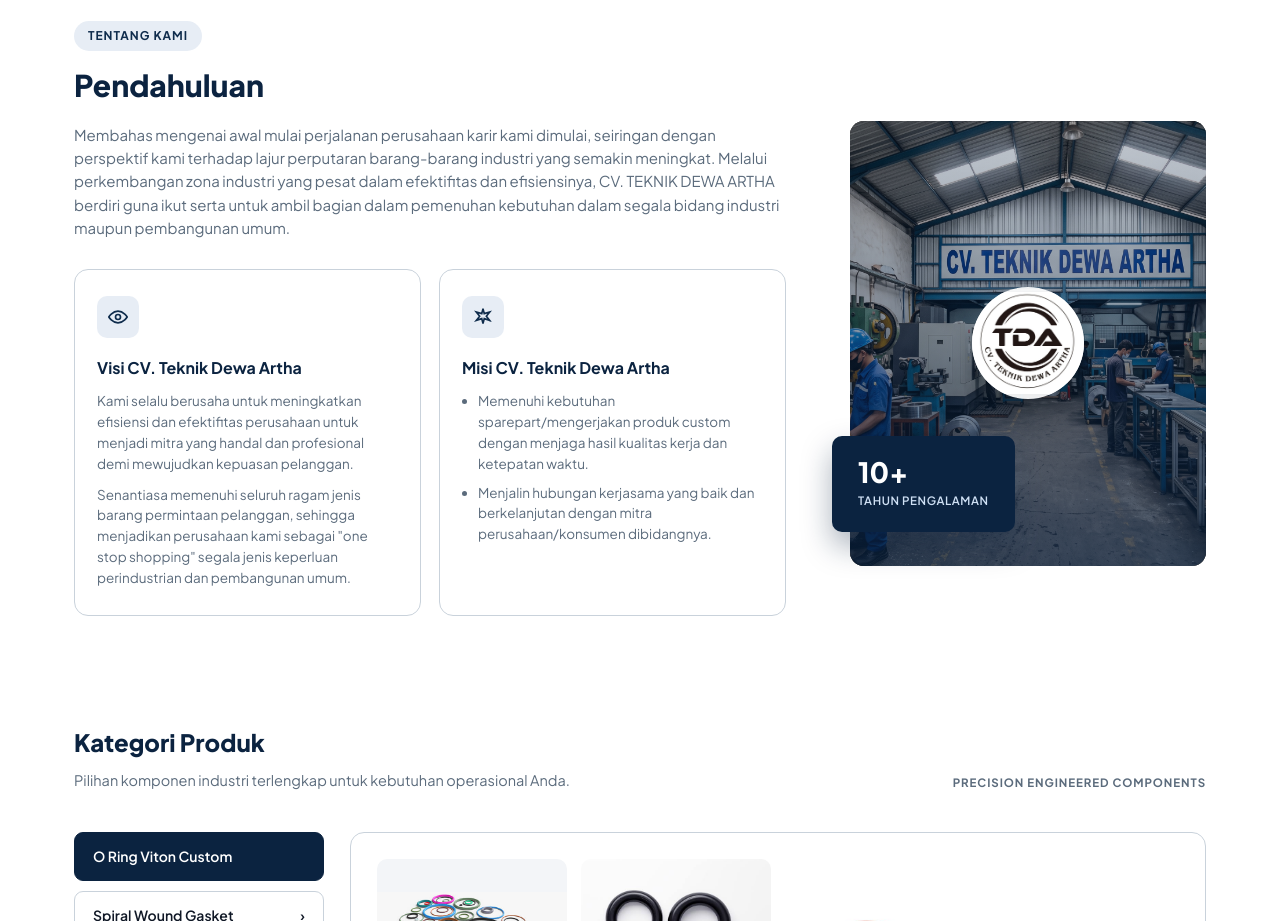
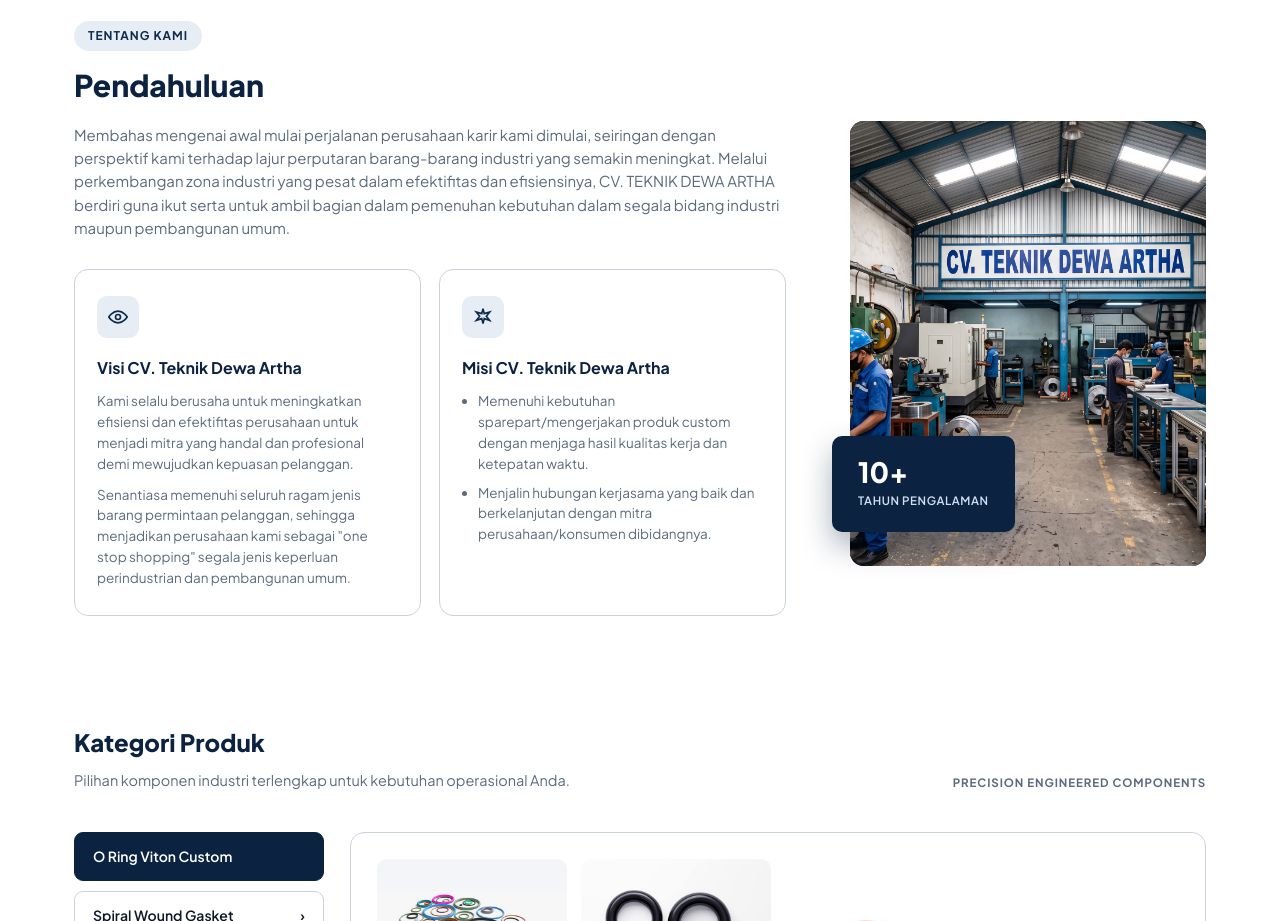
Before and after one commit to masterkinart/teknik-dewa-artha, a Next.js app: page / in a window 1280 px wide. Shown: the part 840-1761 px from the top of the page. Built offline with nearby package versions, Linux system fonts and the light colour scheme.

Commit message:
update logo tentang kami

```diff
--- a/app/globals.css
+++ b/app/globals.css
@@ -331,30 +331,6 @@
 }
 .about-photo .about-img {
   object-fit: cover;
-}
-.about-photo-overlay {
-  position: absolute;
-  inset: 0;
-  background: linear-gradient(180deg, rgba(11, 35, 64, 0.25) 0%, rgba(11, 35, 64, 0.72) 100%);
-  z-index: 1;
-}
-.about-photo-logo {
-  position: absolute;
-  top: 50%;
-  left: 50%;
-  transform: translate(-50%, -50%);
-  z-index: 2;
-  width: 112px;
-  height: 112px;
-  border-radius: 100%;
-  overflow: hidden;
-  background: rgba(255, 255, 255, 0.92);
-  display: grid;
-  place-items: center;
-  box-shadow: 0 18px 34px rgba(0, 0, 0, 0.24);
-}
-.about-logo-img {
-  object-fit: contain;
 }
 .exp-badge {
   position: absolute;
--- a/app/layout.tsx
+++ b/app/layout.tsx
@@ -34,7 +34,7 @@
     template: "%s | CV. Teknik Dewa Artha",
   },
   description:
-    "Dewa Gasket: Supplier alat industri Surabaya & Sidoarjo. Jual spiral wound gasket, o-ring, valve, pipa & custom sparepart manufaktur. Hubungi kami!",
+    "Dewa Artha: Supplier alat industri Surabaya & Sidoarjo. Jual spiral wound gasket, o-ring, valve, pipa & custom sparepart manufaktur. Hubungi kami!",
   keywords: [
     "supplier alat industri Surabaya",
     "supplier alat industri Sidoarjo",
@@ -77,7 +77,7 @@
   openGraph: {
     title: "CV. Teknik Dewa Artha | Packing Gasket Surabaya",
     description:
-      "Dewa Gasket: Supplier alat industri Surabaya & Sidoarjo. Jual spiral wound gasket, o-ring, valve, pipa & custom sparepart manufaktur. Hubungi kami!",
+      "Dewa Artha: Supplier alat industri Surabaya & Sidoarjo. Jual spiral wound gasket, o-ring, valve, pipa & custom sparepart manufaktur. Hubungi kami!",
     url: "https://teknikdewaartha.com",
     siteName: "CV. Teknik Dewa Artha",
     type: "website",
@@ -95,7 +95,7 @@
     card: "summary_large_image",
     title: "CV. Teknik Dewa Artha | Packing Gasket Surabaya",
     description:
-      "Dewa Gasket: Supplier alat industri Surabaya & Sidoarjo. Jual spiral wound gasket, o-ring, valve, pipa & custom sparepart manufaktur. Hubungi kami!",
+      "Dewa Artha: Supplier alat industri Surabaya & Sidoarjo. Jual spiral wound gasket, o-ring, valve, pipa & custom sparepart manufaktur. Hubungi kami!",
     images: ["/hero-bg.jpeg"],
   },
   applicationName: "CV. Teknik Dewa Artha",
--- a/app/page.tsx
+++ b/app/page.tsx
@@ -119,16 +119,6 @@
                 priority={false}
                 className="about-img"
               />
-              <div className="about-photo-overlay"></div>
-              <div className="about-photo-logo">
-                <Image
-                  src="/logo.jpeg"
-                  alt="Company logo"
-                  width={112}
-                  height={112}
-                  className="about-logo-img"
-                />
-              </div>
             </div>
             <div className="exp-badge">
               <div className="num">10+</div>
```
